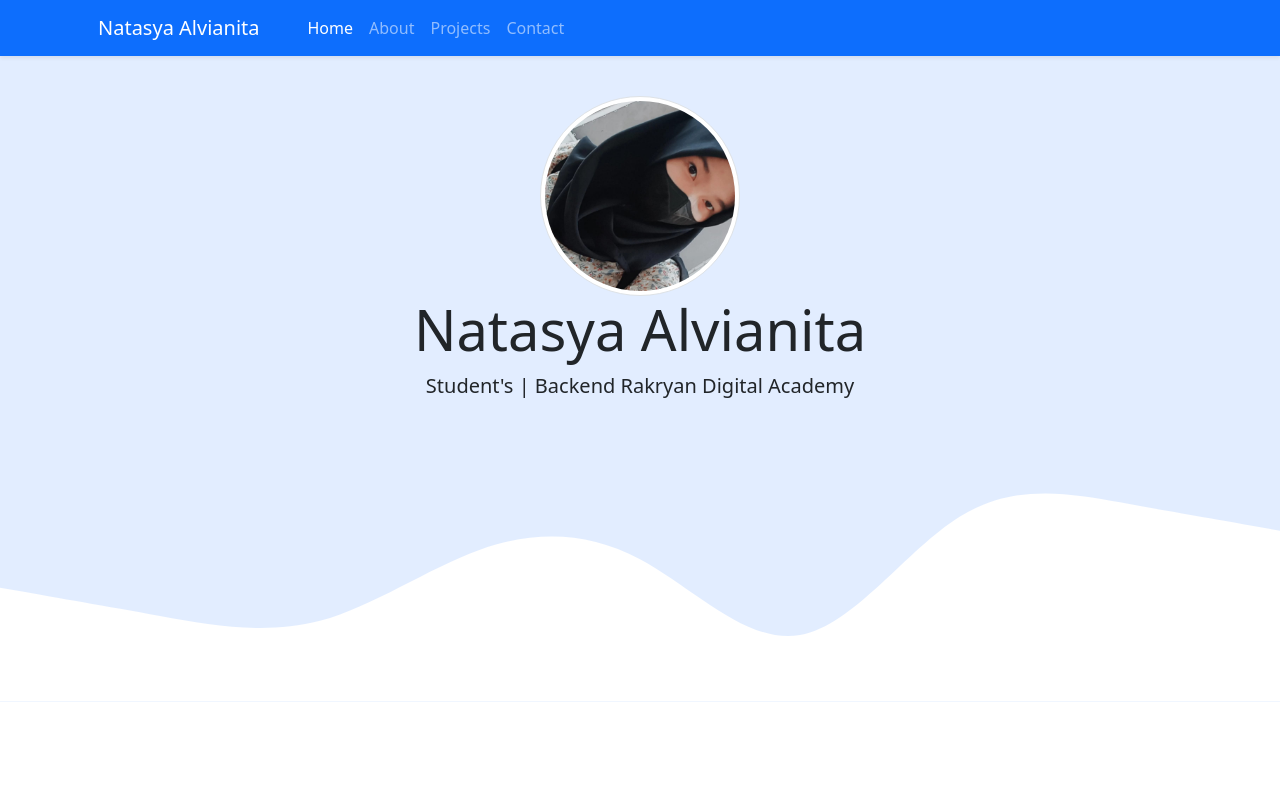
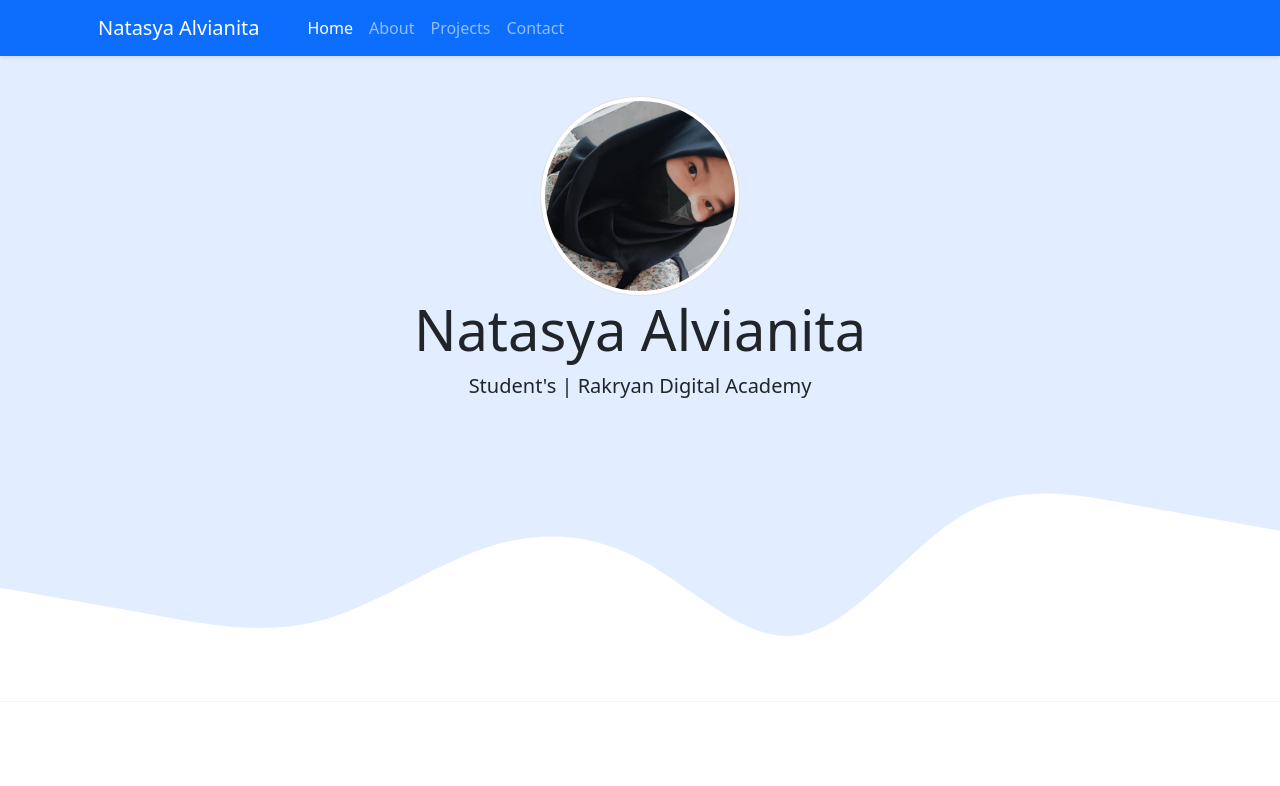
Before and after one commit to Natasyaalvia/natasyaalvianita.github.io, a plain HTML site: page index.html in a window 1280 px wide. Shown: the top 786 px of the page. Drawn offline with nearby package versions, Linux system fonts and the light colour scheme.

Commit message:
Update index.html

```diff
--- a/index.html
+++ b/index.html
@@ -45,7 +45,7 @@
     <section class="jumbotron text-center">
       <img src="img/image.jpeg" alt="Natasya Alvianita" width="200" class="rounded-circle img-thumbnail" />
       <h1 class="display-4">Natasya Alvianita</h1>
-      <p class="lead">Student's | Backend Rakryan Digital Academy</p>
+      <p class="lead">Student's | Rakryan Digital Academy</p>
       <svg xmlns="http://www.w3.org/2000/svg" viewBox="0 0 1440 320">
         <path
           fill="#fff"
```
